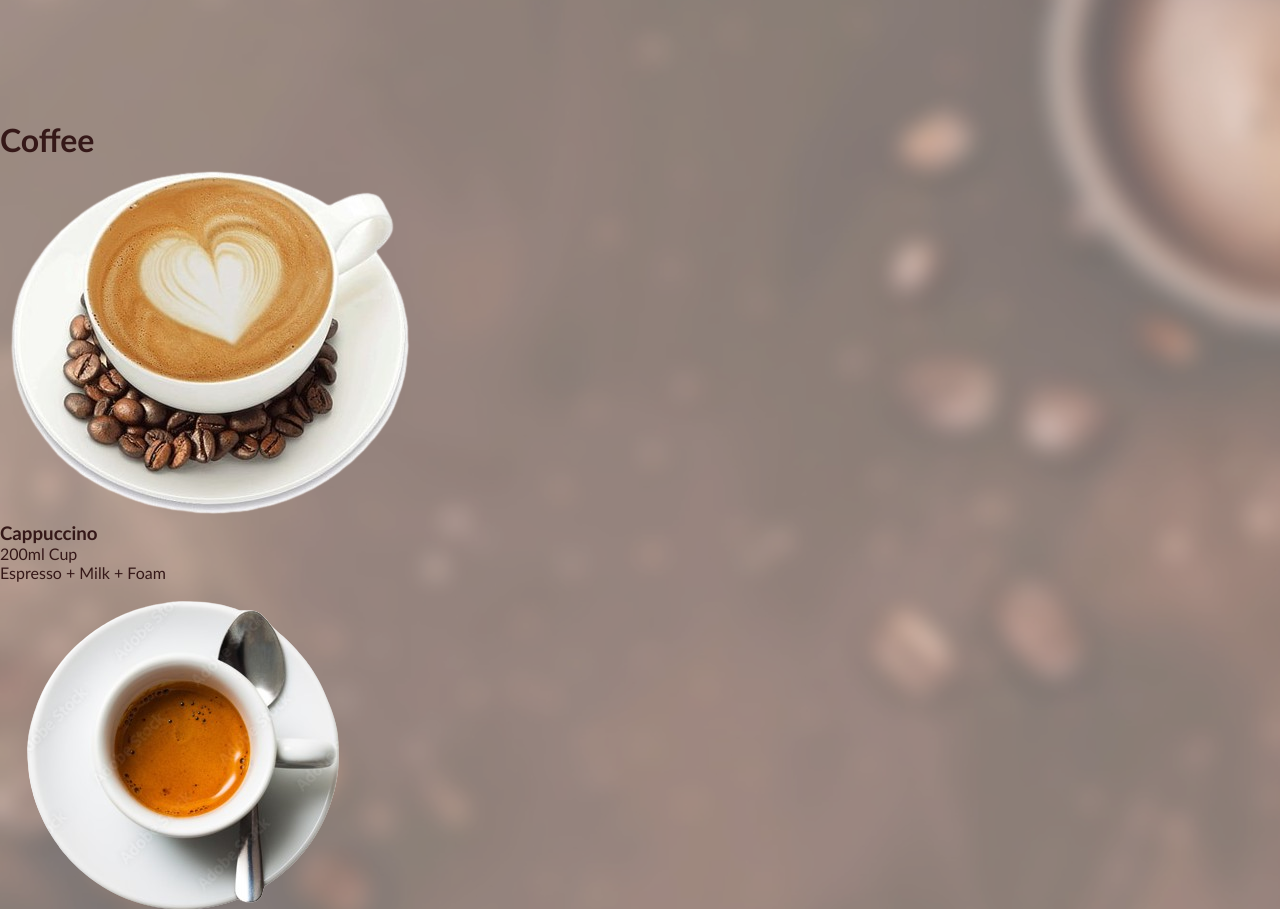
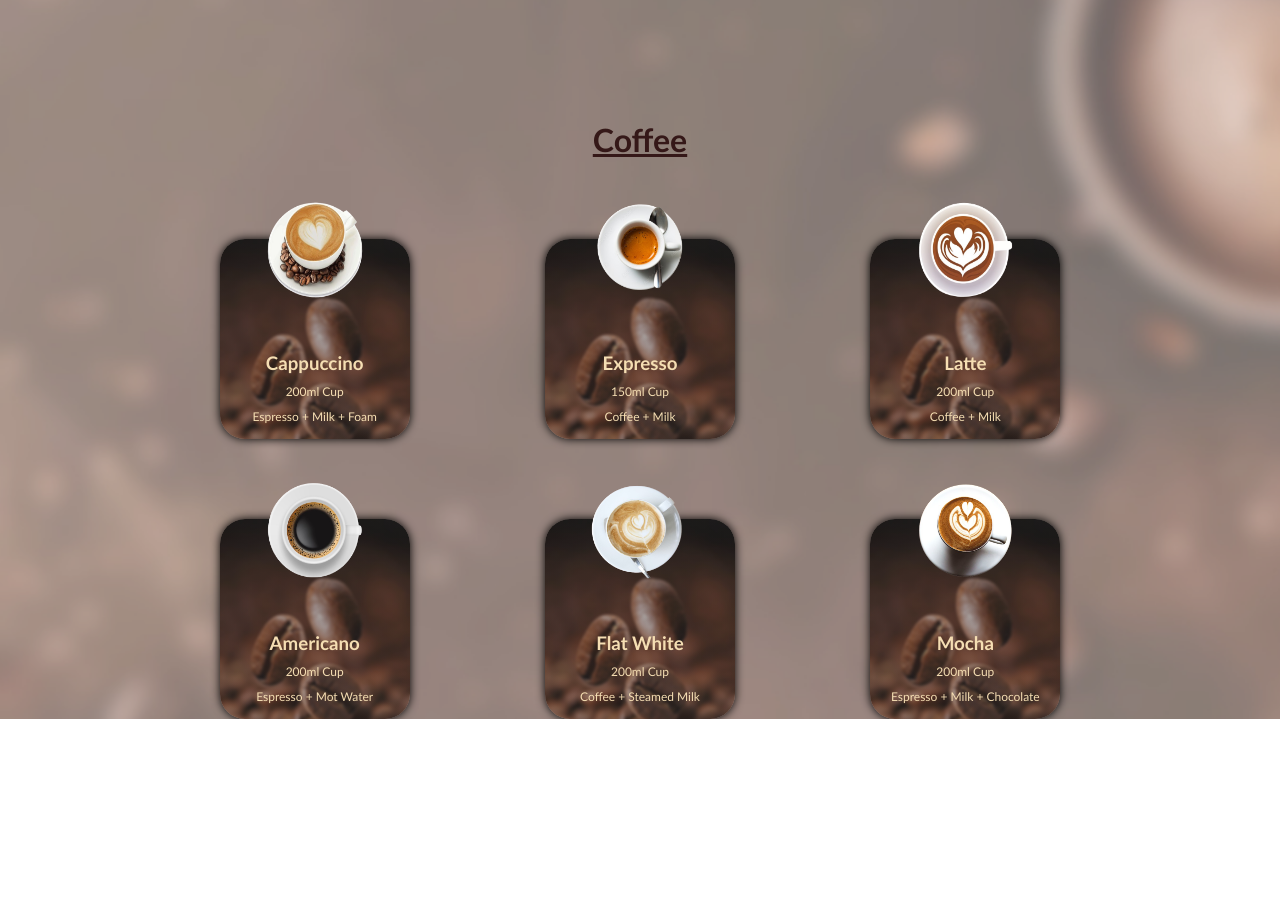
Before and after one commit to BasiratHamayoon/Coffee-Shop-Class-Task, a plain HTML site: page index.html in a window 1280 px wide. Shown: the part 600-1509 px from the top of the page. After the commit the page ends 1319 px from the top, so only its background shows below. Drawn offline with Linux system fonts and the light colour scheme.

Commit message:
styled Container 02 of Coffees

```diff
--- a/style.css
+++ b/style.css
@@ -86,3 +86,44 @@ body{
     height: 450px;
     margin-top: -100px;
 }
+#coffe-heading{
+    text-align: center;
+    text-decoration: underline;
+    margin-bottom: 80px;
+}
+.container-02{
+    width: 70%;
+    margin: auto;
+    text-align: center;
+    display: grid;
+    grid-template-columns: repeat(3, 1fr);
+    grid-gap: 80px;
+    /* padding-left: 90px; */
+}
+.container-02 img{
+    width: 100px;
+    height: 100px;
+    position: relative;
+    margin-top: -40px;
+    border-radius: 50%;
+    margin-bottom: 50px;
+}
+.container-02 div{
+    background-image:linear-gradient(rgba(51, 49, 49, 0.395),rgba(61, 59, 59, 0.395)),
+    url(./Images/back4.jpg);
+    background-size: cover;
+    width: 190px;
+    height: 200px;
+    border-radius: 25px;
+    margin: auto;
+    box-shadow: 0px 0px 10px black;
+}
+.container-02 h3{
+    color: wheat;
+}
+.container-02 p{
+    color: wheat;
+    font-size: 12px;
+    margin-top: 10px;
+    margin-bottom: 10px;
+}
```
